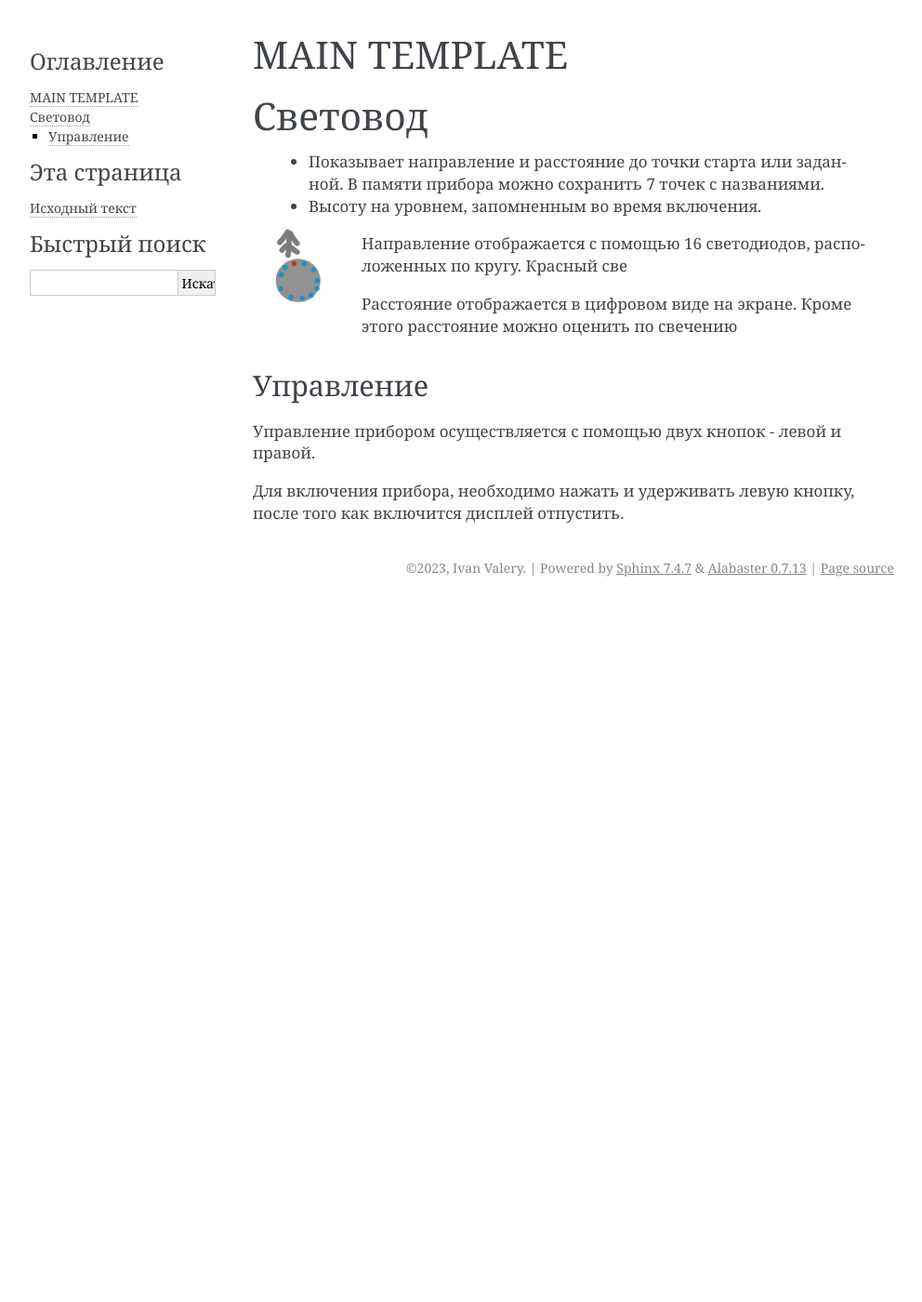
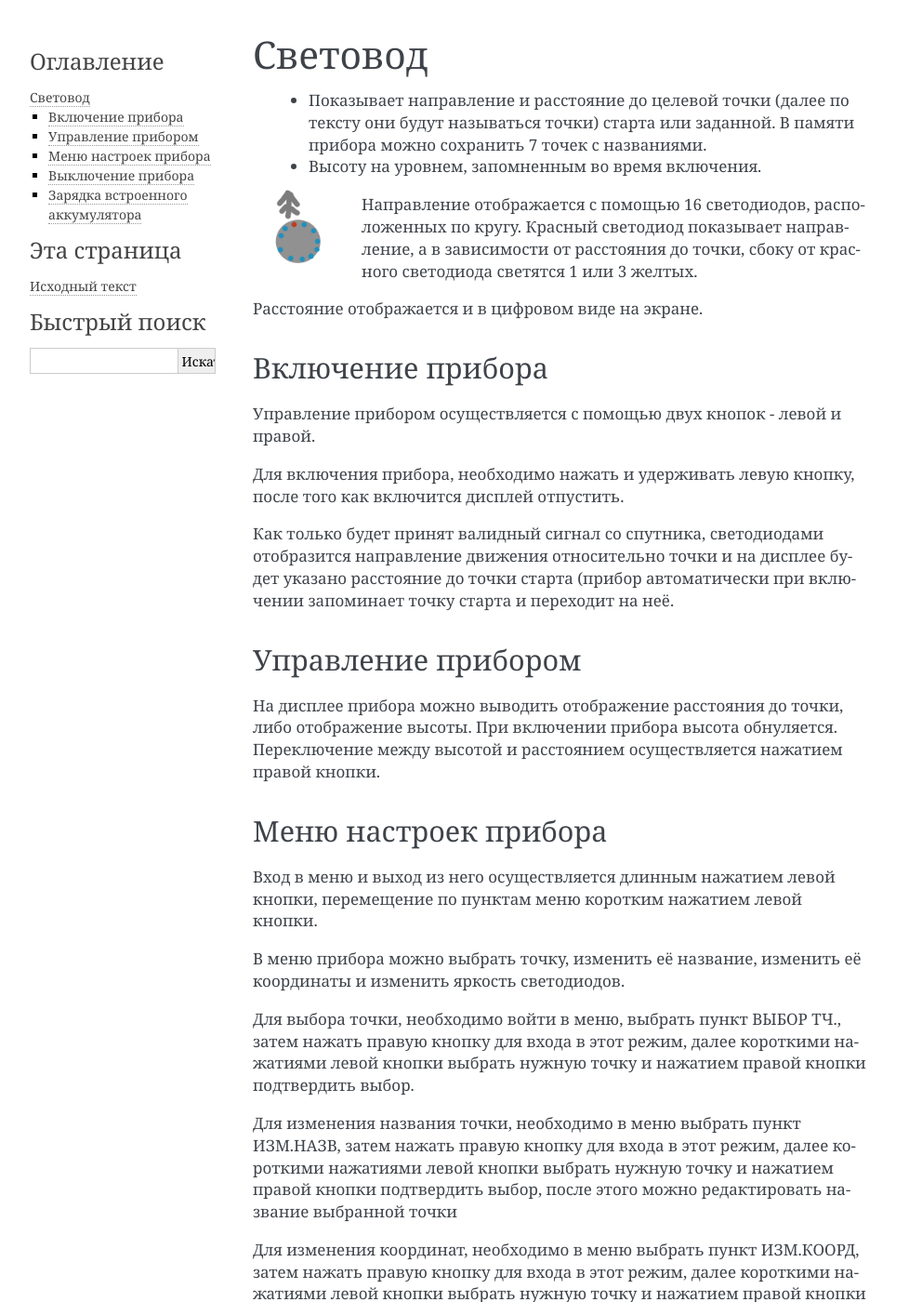
Before and after one commit to FXYFXZ/GeoRingDoc, a Sphinx documentation site: the page built from source/index.rst, in a window 1280 px wide and 1400 px high. Shown: the whole window at 93% size, without its empty margins (148-1140 px from the left). Built offline with Sphinx 7.4.7, drawn with Linux system fonts in a browser that asks for light colours; some of the changed text lies outside the part shown.

Commit message:
PlenTeksta algluo

```diff
--- a/source/index.rst
+++ b/source/index.rst
@@ -3,13 +3,9 @@
    You can adapt this file completely to your liking, but it should at least
    contain the root `toctree` directive.
 
-MAIN TEMPLATE
-=============
-
-
 Свeтовод
 ========
- - Показывает направление и расстояние до точки
+ - Показывает направление и расстояние до целевой точки (далее по тексту они будут называться точки)
    старта или заданной. В памяти прибора можно сохранить 7 точек с названиями.
 
  - Высоту на уровнем, запомненным во время включения.
@@ -22,13 +18,46 @@ MAIN TEMPLATE
    :align: left
 
 Направление отображается с помощью 16 светодиодов, расположенных по кругу.
-Красный све
+Красный светодиод показывает направление, а в зависимости от расстояния до точки, сбоку от красного светодиода светятся 1 или 3 желтых.
 
-Расстояние отображается в цифровом виде на экране.
-Кроме этого расстояние можно оценить по свечению
+Расстояние отображается и в цифровом виде на экране.
 
-Управление
-----------
+Включение прибора
+-----------------
+
 Управление прибором осуществляется с помощью двух кнопок - левой и правой.
 
 Для включения прибора, необходимо нажать и удерживать левую кнопку, после того как включится дисплей отпустить.
+
+Как только будет принят валидный сигнал со спутника, светодиодами отобразится направление движения относительно точки и на дисплее будет указано расстояние до точки старта (прибор автоматически при включении запоминает точку старта и переходит на неё.
+
+
+Управление прибором
+-------------------
+
+На дисплее прибора можно выводить отображение расстояния до точки, либо отображение высоты. При включении прибора высота обнуляется. Переключение между высотой и расстоянием осуществляется нажатием правой кнопки.
+
+
+Меню настроек прибора
+---------------------
+
+Вход в меню и выход из него осуществляется длинным нажатием левой кнопки, перемещение по пунктам меню коротким нажатием левой кнопки.
+
+В меню прибора можно выбрать точку, изменить её название, изменить её координаты и изменить яркость светодиодов.
+
+Для выбора точки, необходимо войти в меню, выбрать пункт ВЫБОР ТЧ., затем нажать правую кнопку для входа в этот режим, далее короткими нажатиями левой кнопки выбрать нужную точку и нажатием правой кнопки подтвердить выбор.
+
+Для изменения названия точки, необходимо в меню выбрать пункт ИЗМ.НАЗВ, затем нажать правую кнопку для входа в этот режим, далее короткими нажатиями левой кнопки выбрать нужную точку и нажатием правой кнопки подтвердить выбор, после этого можно редактировать название выбранной точки
+
+Для изменения координат, необходимо в меню выбрать пункт ИЗМ.КООРД, затем нажать правую кнопку для входа в этот режим, далее короткими нажатиями левой кнопки выбрать нужную точку и нажатием правой кнопки подтвердить выбор, после этого можно редактировать координаты выбранной точки.
+
+Для изменения яркости светодиодов, необходимо в меню выбрать пункт ЯРКОСТЬ, затем нажать правую кнопку для входа в этот режим, далее короткими нажатиями левой кнопки выбрать нужную яркость светодиодов и нажатием правой кнопки подтвердить выбор.
+
+Выключение прибора
+------------------
+Выключение прибора осуществляется одновременным нажатием и удержанием в течении 5 секунд обеих кнопок, либо через меню, выбрав пункт ВЫКЛЮЧЕНИЕ.
+
+Зарядка встроенного аккумулятора
+--------------------------------
+В приборе предусмотрена зарядка аккумулятора, для этого необходимо вставить разъем micro-USB в отверстие в корпусе прибора, при этом начнут мигать деления на рисунке аккумулятора на дисплее.
+При полностью разряженном аккумуляторе время зарядки составляет не менее одного часа.
```
